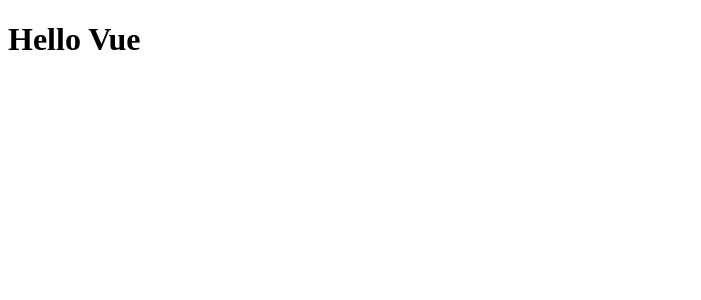
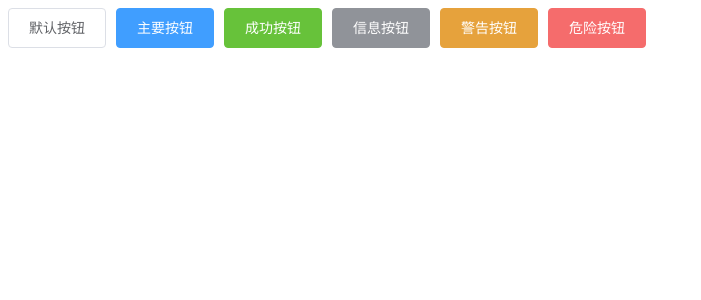
Before and after one commit to uChimaki-R/JavaLearning, a Vue app in the folder WebBase/FrontBase/Base4/vue-project/: page / in a window 1280 px wide. Shown: the top 300 px of the page, without its empty margins (0-701 px from the left). Built offline with nearby package versions, Linux system fonts and the light colour scheme.

Commit message:
在App.vue中导入自定义的组件

```diff
--- a/WebBase/FrontBase/Base4/vue-project/src/App.vue
+++ b/WebBase/FrontBase/Base4/vue-project/src/App.vue
@@ -1,14 +1,18 @@
 <!-- 定义html代码 -->
 <template>
   <div>
-    <h1>{{ message }}</h1>
+    <element-view>
+
+    </element-view>
   </div>
 </template>
 
 <!-- 定义js代码，定义vue的数据模型和方法 -->
 <script>
+import ElementView from './views/element/ElementView.vue';
 // export后才能在其他js文件中导入
 export default {
+  components: { ElementView },
   // 数据模型定义的不是对象，而是返回对象的函数
   data() {
     return {
```
